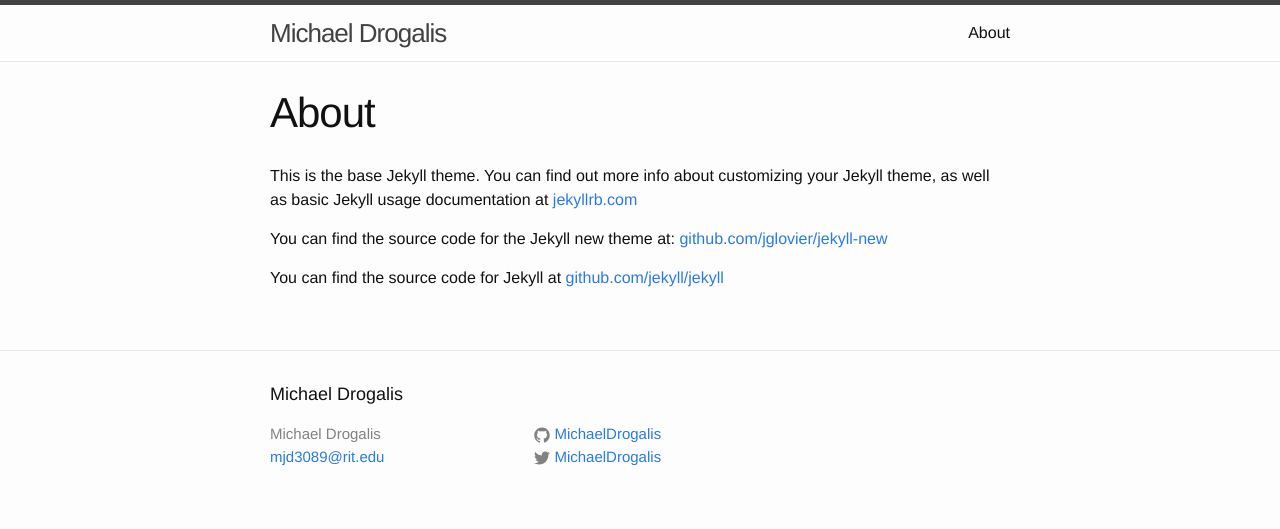
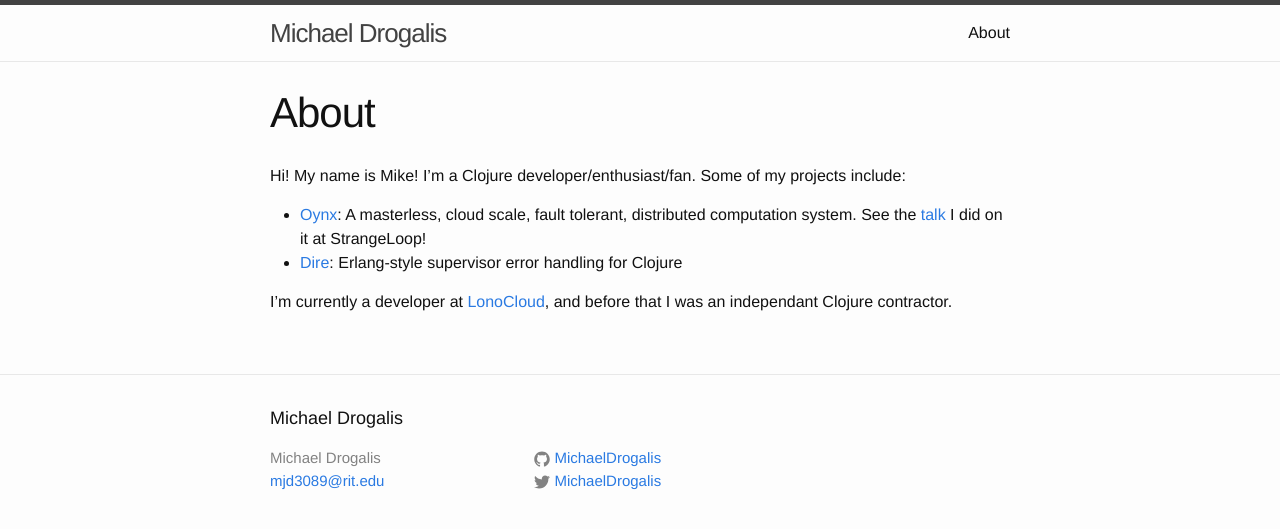
Before and after one commit to podviaznikov/MichaelDrogalis.github.io, a Jekyll site: the page built from about.md, in a window 1280 px wide. Shown: the top 529 px of the page. Built offline with Jekyll 4.4.1, drawn with Linux system fonts in a browser that asks for light colours; Markdown is read by kramdown in place of the engine named in the settings.

Commit message:
Updated about page content

```diff
--- a/about.md
+++ b/about.md
@@ -4,8 +4,8 @@ title: About
 permalink: /about/
 ---
 
-This is the base Jekyll theme. You can find out more info about customizing your Jekyll theme, as well as basic Jekyll usage documentation at [jekyllrb.com](http://jekyllrb.com/)
+Hi! My name is Mike! I'm a Clojure developer/enthusiast/fan. Some of my projects include:
+- [Oynx](https://github.com/MichaelDrogalis/onyx): A masterless, cloud scale, fault tolerant, distributed computation system. See the [talk](https://www.youtube.com/watch?v=vG47Gui3hYE) I did on it at StrangeLoop!
+- [Dire](https://github.com/MichaelDrogalis/dire): Erlang-style supervisor error handling for Clojure
 
-You can find the source code for the Jekyll new theme at: [github.com/jglovier/jekyll-new](https://github.com/jglovier/jekyll-new)
-
-You can find the source code for Jekyll at [github.com/jekyll/jekyll](https://github.com/jekyll/jekyll)
+I'm currently a developer at [LonoCloud](http://www.lonocloud.com/), and before that I was an independant Clojure contractor.
```
